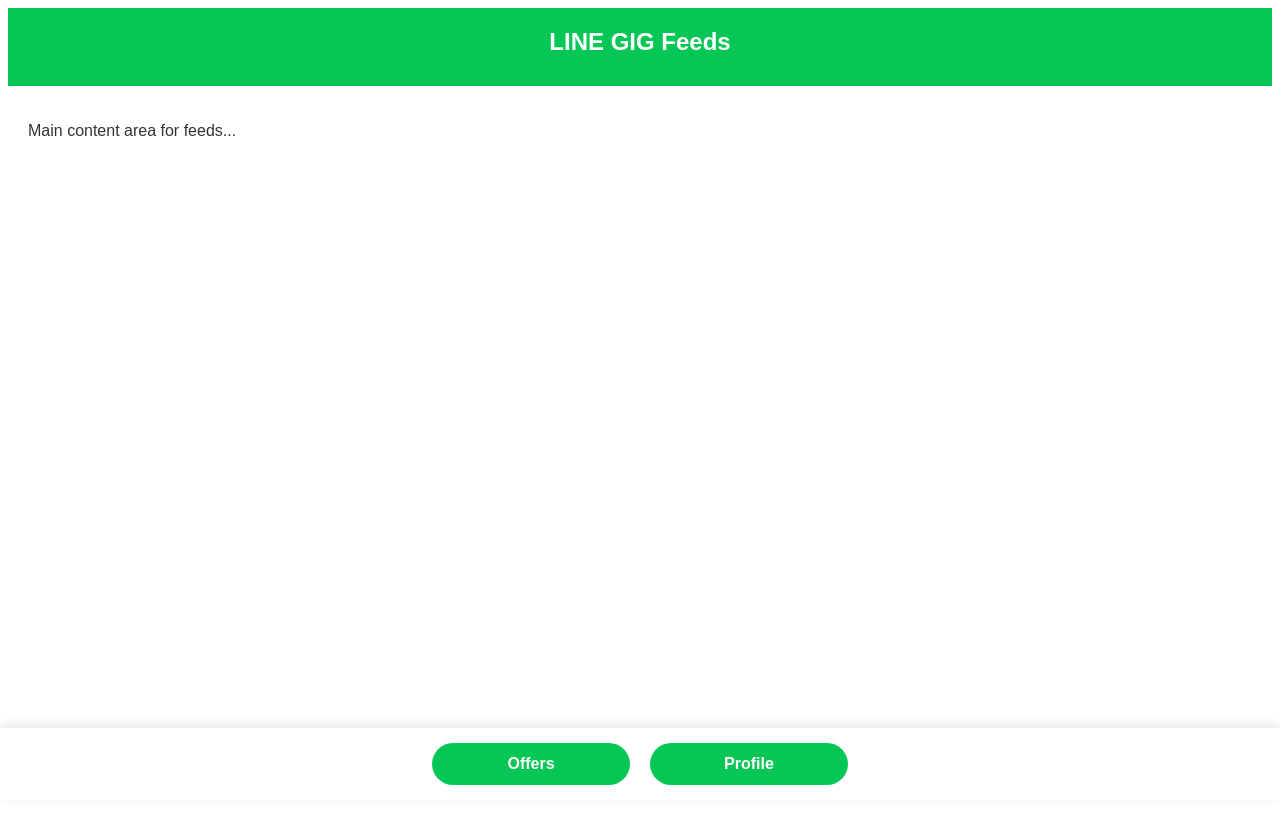
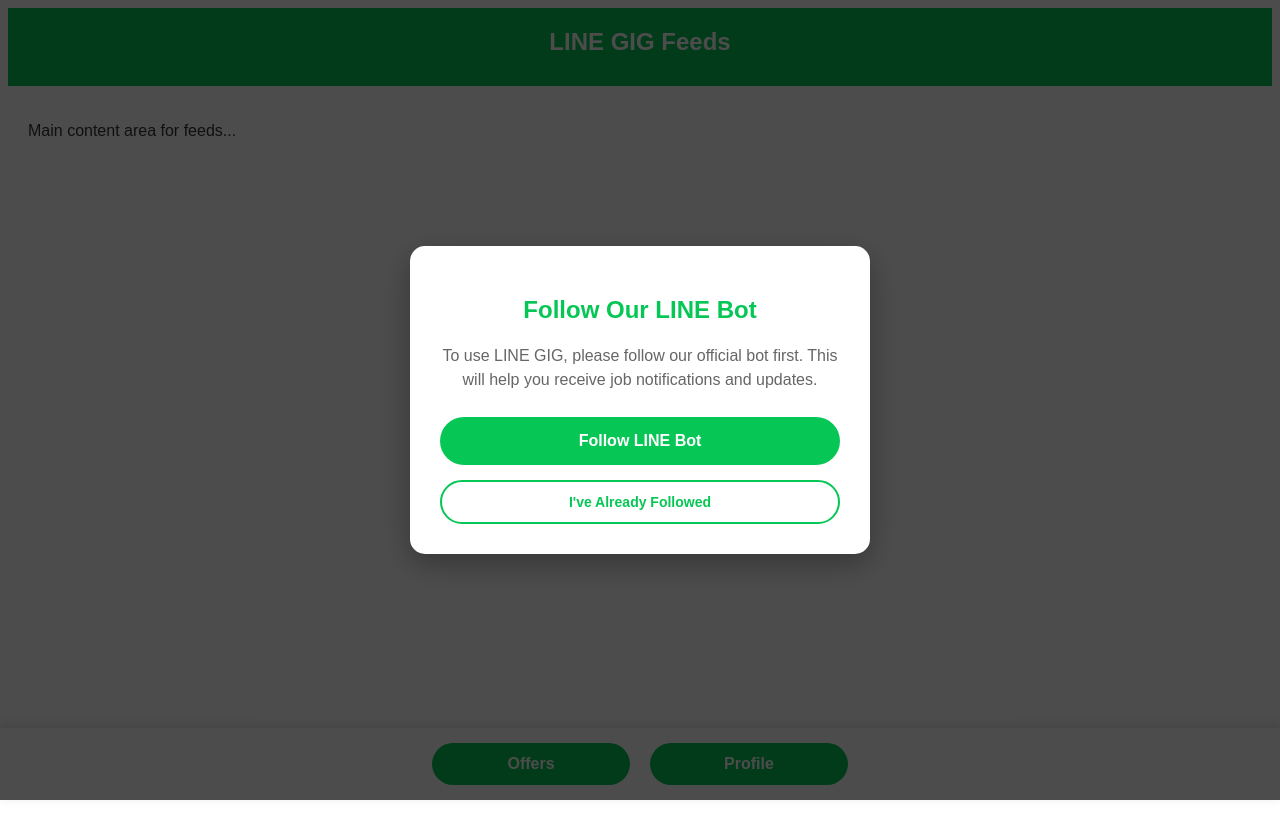
Before and after one commit to 6731503083-pablo/line-gig, a React (Vite) app: page /feeds in a window 1280 px wide. Built offline with nearby package versions, Linux system fonts and the light colour scheme; what @line/liff would draw is missing.

Commit message:
dialog box for bot link

```diff
--- a/src/FeedsPage.tsx
+++ b/src/FeedsPage.tsx
@@ -1,11 +1,32 @@
 // import liff from "@line/liff";
 import { useNavigate } from "react-router-dom";
+import { useState, useEffect } from "react";
 // useLocation,
 
 export const FeedsPage = () => {
   const navigate = useNavigate();
+  const [showBotDialog, setShowBotDialog] = useState(false);
   // const location = useLocation();
   // const type = localStorage.getItem("userType") || (location.state as { type?: string })?.type;
+
+  useEffect(() => {
+    // Check if user has already followed the bot
+    const hasFollowedBot = localStorage.getItem("hasFollowedBot");
+    if (!hasFollowedBot) {
+      setShowBotDialog(true);
+    }
+  }, []);
+
+  const handleFollowBot = () => {
+    // Open LINE bot link
+    window.open("https://line.me/R/ti/p/@720ianqt", "_blank");
+  };
+
+  const handleConfirmFollowed = () => {
+    // Save that user has followed the bot
+    localStorage.setItem("hasFollowedBot", "true");
+    setShowBotDialog(false);
+  };
 
   return (
     <div style={{
@@ -18,6 +39,105 @@
       flexDirection: "column",
       position: "relative",
     }}>
+      {/* Bot Follow Dialog */}
+      {showBotDialog && (
+        <div style={{
+          position: "fixed",
+          top: 0,
+          left: 0,
+          right: 0,
+          bottom: 0,
+          backgroundColor: "rgba(0, 0, 0, 0.7)",
+          display: "flex",
+          justifyContent: "center",
+          alignItems: "center",
+          zIndex: 2000,
+          padding: "20px",
+        }}>
+          <div style={{
+            backgroundColor: "white",
+            borderRadius: "15px",
+            padding: "30px",
+            maxWidth: "400px",
+            width: "100%",
+            textAlign: "center",
+            color: "#333",
+            boxShadow: "0 10px 30px rgba(0, 0, 0, 0.3)",
+          }}>
+            <h2 style={{
+              color: "#06C755",
+              marginBottom: "20px",
+              fontSize: "24px",
+              fontWeight: "bold",
+            }}>
+              Follow Our LINE Bot
+            </h2>
+            <p style={{
+              marginBottom: "25px",
+              fontSize: "16px",
+              lineHeight: "1.5",
+              color: "#666",
+            }}>
+              To use LINE GIG, please follow our official bot first. This will help you receive job notifications and updates.
+            </p>
+            <div style={{
+              display: "flex",
+              flexDirection: "column",
+              gap: "15px",
+            }}>
+              <button
+                onClick={handleFollowBot}
+                style={{
+                  backgroundColor: "#06C755",
+                  color: "white",
+                  border: "none",
+                  padding: "15px 25px",
+                  borderRadius: "25px",
+                  fontSize: "16px",
+                  fontWeight: "600",
+                  cursor: "pointer",
+                  fontFamily: "'Arial', sans-serif",
+                  transition: "background-color 0.3s ease",
+                }}
+                onMouseOver={(e) => {
+                  e.currentTarget.style.backgroundColor = "#05a847";
+                }}
+                onMouseOut={(e) => {
+                  e.currentTarget.style.backgroundColor = "#06C755";
+                }}
+              >
+                Follow LINE Bot
+              </button>
+              <button
+                onClick={handleConfirmFollowed}
+                style={{
+                  backgroundColor: "transparent",
+                  color: "#06C755",
+                  border: "2px solid #06C755",
+                  padding: "12px 25px",
+                  borderRadius: "25px",
+                  fontSize: "14px",
+                  fontWeight: "600",
+                  cursor: "pointer",
+                  fontFamily: "'Arial', sans-serif",
+                  transition: "all 0.3s ease",
+                }}
+                onMouseOver={(e) => {
+                  e.currentTarget.style.backgroundColor = "#06C755";
+                  e.currentTarget.style.color = "white";
+                }}
+                onMouseOut={(e) => {
+                  e.currentTarget.style.backgroundColor = "transparent";
+                  e.currentTarget.style.color = "#06C755";
+                }}
+              >
+                I've Already Followed
+              </button>
+            </div>
+          </div>
+        </div>
+      )}
+
       {/* Top Header */}
       <div style={{
         display: "flex",
```
